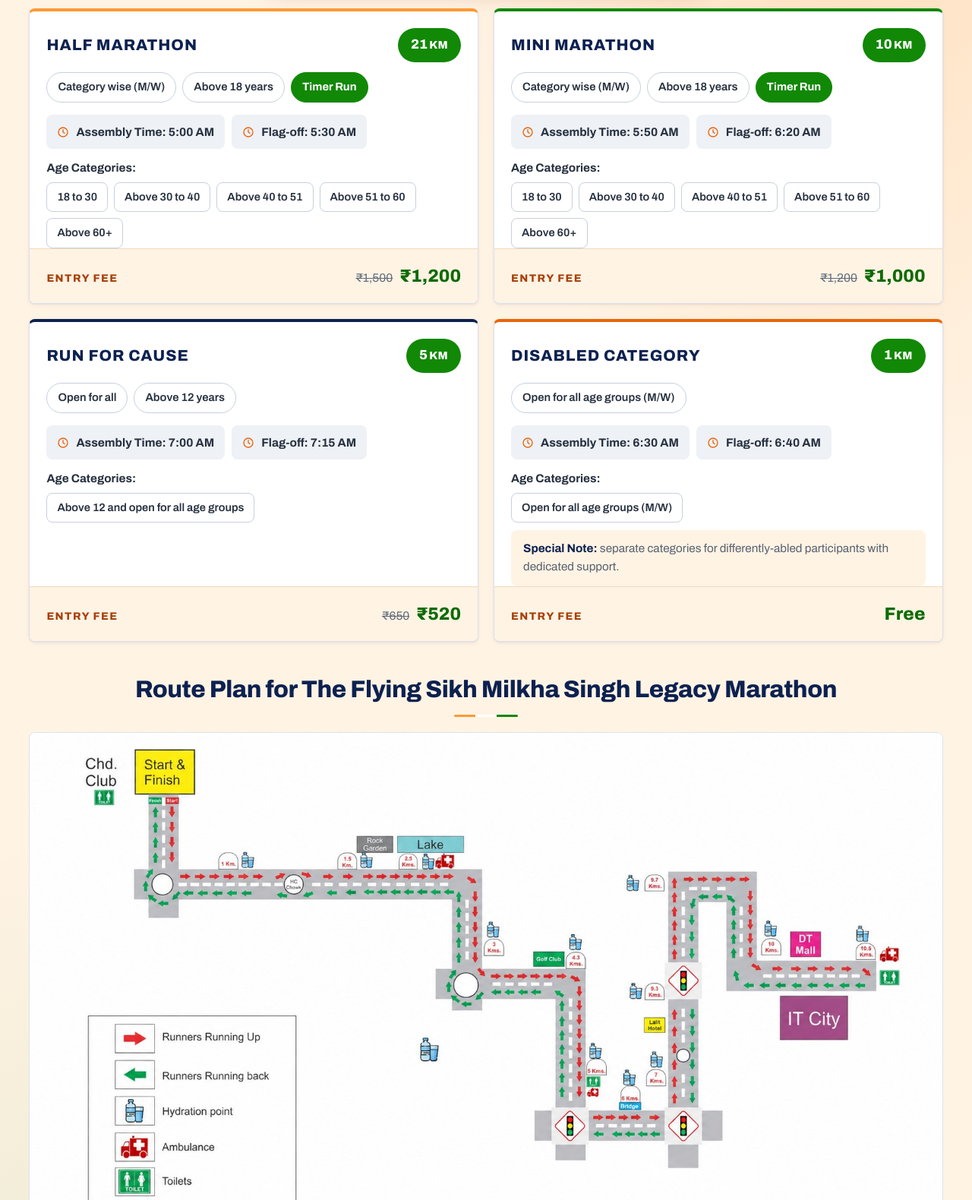
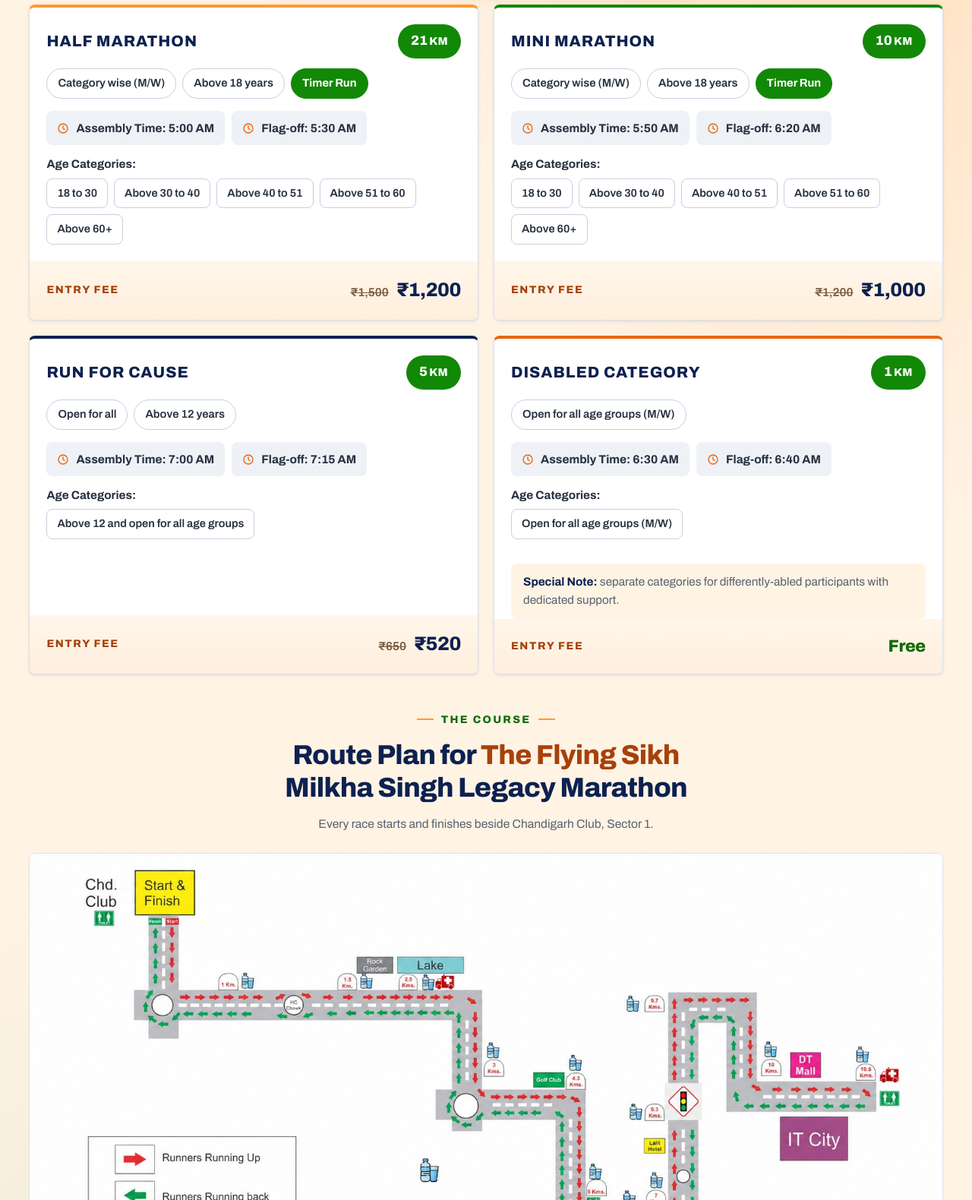
Before and after one commit to prmdigital/Milkha-Singh-Legacy-Marathon-2026, a PHP site: page / in a window 1280 px wide. Shown: the part 4920-6500 px from the top of the page at 76% size. Run offline with PHP 8.4, Linux system fonts and the light colour scheme.

Commit message:
Centre the purpose header, rebuild the fee band, animate the race chooser
Why We Run: header centred over what is already a centred grid.

Fee band: the 1px top edge landed a few pixels under a row of bordered chips,
so two lines fought each other. There is no rule at all now — the change of
ground is the separation, with 22px of clearance above it. The price is set as
the figure it is: navy at 1.42rem with the old price struck through beside it,
rather than a green number floating on white.

That struck price at #A08469 measured 3.11:1 on the band, under AA. It is
still information somebody reads, so it went to #7A5C43 — 5.42:1.

Route heading: a heading with a stub of rule under it was still just a heading.
It gets the eyebrow-then-title-then-note treatment every other block has, so it
reads as the start of something. 21.6px to 36px across the change.

Offer: moved out of the participation block to sit directly above the
registration form, where the incentive is next to the thing it is an incentive
for, and carrying its end date.

Race chooser: the selected option was a one-pixel colour change on a one-pixel
border. It now carries a tricolour edge that travels round the tile. Done with
two background layers and background-clip rather than a positioned
pseudo-element — a negative z-index child paints ABOVE its parent's background,
so the first attempt filled the whole tile instead of framing it. Every tile
carries a 2px border selected or not, so choosing one shifts nothing. Under
prefers-reduced-motion the frame stays and the travel stops.

0 contrast failures at 1280 afterwards, both gradients measured at each stop.

Co-Authored-By: Claude Opus 5 <noreply@anthropic.com>

```diff
--- a/admin/audit.php
+++ b/admin/audit.php
@@ -30,7 +30,7 @@ $labels = [
 <meta name="viewport" content="width=device-width, initial-scale=1">
 <meta name="robots" content="noindex, nofollow">
 <title>Activity &middot; Marathon Admin</title>
-<link rel="stylesheet" href="assets/admin.css?v=20260907-16">
+<link rel="stylesheet" href="assets/admin.css?v=20260907-17">
 </head>
 <body>
 
--- a/admin/auth.php
+++ b/admin/auth.php
@@ -180,7 +180,7 @@ function require_can(string $permission): void
         no_store();
         header('Content-Type: text/html; charset=utf-8');
         echo '<!doctype html><meta charset="utf-8"><title>Not allowed</title>'
-           . '<link rel="stylesheet" href="assets/admin.css?v=20260907-16">'
+           . '<link rel="stylesheet" href="assets/admin.css?v=20260907-17">'
            . '<main class="wrap"><p class="empty">'
            . 'Your account does not have access to that. '
            . '<a href="index.php">Back to registrations</a>.'
--- a/admin/hash-tool.php
+++ b/admin/hash-tool.php
@@ -34,7 +34,7 @@ if (($_SERVER['REQUEST_METHOD'] ?? '') === 'POST') {
 <meta name="viewport" content="width=device-width, initial-scale=1">
 <meta name="robots" content="noindex, nofollow">
 <title>Create admin password</title>
-<link rel="stylesheet" href="assets/admin.css?v=20260907-16">
+<link rel="stylesheet" href="assets/admin.css?v=20260907-17">
 </head>
 <body class="login-body">
 <main class="login">
--- a/admin/index.php
+++ b/admin/index.php
@@ -78,7 +78,7 @@ foreach (['gender', 'tshirt', 'city', 'age_min', 'age_max', 'id_proof'] as $k) {
 <meta name="viewport" content="width=device-width, initial-scale=1">
 <meta name="robots" content="noindex, nofollow">
 <title>Registrations &middot; Marathon Admin</title>
-<link rel="stylesheet" href="assets/admin.css?v=20260907-16">
+<link rel="stylesheet" href="assets/admin.css?v=20260907-17">
 </head>
 <body>
 
--- a/admin/login.php
+++ b/admin/login.php
@@ -72,7 +72,7 @@ $csrf = csrf_token();
 <meta name="viewport" content="width=device-width, initial-scale=1">
 <meta name="robots" content="noindex, nofollow">
 <title>Sign in · Marathon Admin</title>
-<link rel="stylesheet" href="assets/admin.css?v=20260907-16">
+<link rel="stylesheet" href="assets/admin.css?v=20260907-17">
 </head>
 <body class="login-body">
 
--- a/admin/password.php
+++ b/admin/password.php
@@ -53,7 +53,7 @@ if (($_SERVER['REQUEST_METHOD'] ?? '') === 'POST' && !$isBootstrap) {
 <meta name="viewport" content="width=device-width, initial-scale=1">
 <meta name="robots" content="noindex, nofollow">
 <title>Your password &middot; Marathon Admin</title>
-<link rel="stylesheet" href="assets/admin.css?v=20260907-16">
+<link rel="stylesheet" href="assets/admin.css?v=20260907-17">
 </head>
 <body>
 
--- a/admin/settings.php
+++ b/admin/settings.php
@@ -175,7 +175,7 @@ function secret_state($v): string
 <meta name="viewport" content="width=device-width, initial-scale=1">
 <meta name="robots" content="noindex, nofollow">
 <title>Settings &middot; Marathon Admin</title>
-<link rel="stylesheet" href="assets/admin.css?v=20260907-16">
+<link rel="stylesheet" href="assets/admin.css?v=20260907-17">
 </head>
 <body>
 
--- a/admin/sponsors.php
+++ b/admin/sponsors.php
@@ -105,7 +105,7 @@ $filtered = ($fStatus !== '' || $fTier !== '' || $q !== '');
 <meta name="viewport" content="width=device-width, initial-scale=1">
 <meta name="robots" content="noindex, nofollow">
 <title>Sponsors &middot; Marathon Admin</title>
-<link rel="stylesheet" href="assets/admin.css?v=20260907-16">
+<link rel="stylesheet" href="assets/admin.css?v=20260907-17">
 </head>
 <body>
 
--- a/admin/users.php
+++ b/admin/users.php
@@ -164,7 +164,7 @@ $csrf = csrf_token();
 <meta name="viewport" content="width=device-width, initial-scale=1">
 <meta name="robots" content="noindex, nofollow">
 <title>Users &middot; Marathon Admin</title>
-<link rel="stylesheet" href="assets/admin.css?v=20260907-16">
+<link rel="stylesheet" href="assets/admin.css?v=20260907-17">
 </head>
 <body>
 
--- a/admin/view.php
+++ b/admin/view.php
@@ -61,7 +61,7 @@ if (!$r) {
 <meta name="viewport" content="width=device-width, initial-scale=1">
 <meta name="robots" content="noindex, nofollow">
 <title><?= isset($notFound) ? 'Not found' : h($r['full_name']) ?> &middot; Marathon Admin</title>
-<link rel="stylesheet" href="assets/admin.css?v=20260907-16">
+<link rel="stylesheet" href="assets/admin.css?v=20260907-17">
 </head>
 <body>
 
--- a/assets/css/styles.css
+++ b/assets/css/styles.css
@@ -868,22 +868,42 @@ body::before {
  * middle: the age chips have borders of their own, and a hairline sitting a few
  * pixels under the last of them read as two lines fighting each other. The band
  * also gives the price somewhere to sit, which a bare row did not. */
+/* The band had a 1px top edge landing a few pixels under a row of bordered
+   chips, so the two lines fought. There is no rule at all now — the change of
+   ground is the separation, and it is given 22px of clearance above so the
+   chips finish well before it starts.
+ *
+ * The price is the reason anyone reads this row, so it is set as the figure it
+ * is: navy on saffron rather than green on white, with the old price struck
+ * through beside it at label size and a "save" chip carrying the difference. */
 .race-card__fee {
-  display: flex; align-items: baseline; justify-content: space-between;
-  gap: 14px; flex-wrap: wrap;
-  margin: auto -22px -24px; padding: 15px 22px 16px;
-  background: var(--bg-saffron);
-  border-top: 1px solid #F0D9BC;
+  display: flex; align-items: center; justify-content: space-between;
+  gap: 12px; flex-wrap: wrap;
+  margin: auto -22px -24px; padding: 16px 22px 17px;
+  background: linear-gradient(180deg, #FFF6EA 0%, #FFEFDD 100%);
   border-radius: 0 0 calc(var(--radius-lg) - 1px) calc(var(--radius-lg) - 1px);
 }
+.race-card__ages { margin-bottom: 22px; }
+
 .race-card__fee-label {
-  font-size: var(--fs-xs); font-weight: 800; letter-spacing: .1em;
+  font-size: var(--fs-xs); font-weight: 800; letter-spacing: .11em;
   text-transform: uppercase; color: var(--saffron-text);
 }
-.race-card__fee-amt { display: inline-flex; align-items: baseline; gap: 9px; }
-.race-card__fee-amt s { font-size: var(--fs-sm); color: var(--ink-mute); }
-.race-card__fee-amt b { font-size: 1.3rem; font-weight: 800; color: var(--green-deep); }
-.race-card__fee-amt b.is-free { letter-spacing: .01em; }
+.race-card__fee-amt {
+  display: inline-flex; align-items: baseline; gap: 10px;
+}
+/* #A08469 measured 3.11:1 on this band — a struck price is still information
+   somebody reads, so it has to clear 4.5 like anything else. This is the same
+   warm brown taken down until it does: 5.4:1 on the band's darker stop. */
+.race-card__fee-amt s {
+  font-size: var(--fs-sm); font-weight: 600; color: #7A5C43;
+  text-decoration-thickness: 1px;
+}
+.race-card__fee-amt b {
+  font-size: 1.42rem; font-weight: 800; letter-spacing: -.02em;
+  color: var(--navy);
+}
+.race-card__fee-amt b.is-free { font-size: 1.24rem; color: var(--green-deep); }
 
 /* Sits directly under the age categories it qualifies, not pinned to the foot
    of the card. `margin-top: auto` pushed it to the bottom, which on the short
@@ -1037,19 +1057,37 @@ body::before {
 
 /* ---------- Route ---------- */
 /* Names what the map is, so it is not just a picture dropped under the cards. */
-/* This introduces the map, which is the largest single thing in the section;
-   at card-title size it read as a caption for the block above it instead. */
+/* Introduces the map, which is the largest single thing in the section. A
+   heading and a stub of rule under it was still just a heading; it now gets the
+   same eyebrow-then-title treatment every other block on the page has, so it
+   reads as the start of something rather than a caption floating above it. */
+.route__head { text-align: center; margin: 48px 0 24px; }
+.route__eyebrow {
+  display: block; margin-bottom: 12px;
+  font-size: var(--fs-xs); font-weight: 800;
+  letter-spacing: .16em; text-transform: uppercase;
+  color: var(--green-deep);
+}
+.route__eyebrow::before,
+.route__eyebrow::after {
+  content: ''; display: inline-block; vertical-align: middle;
+  width: 22px; height: 2px; margin-bottom: 3px;
+  background: var(--saffron);
+}
+.route__eyebrow::before { margin-right: 10px; }
+.route__eyebrow::after  { margin-left: 10px; }
+
 .route__title {
-  margin: 44px 0 20px;
-  font-size: clamp(1.3rem, 2.8vw, 1.75rem);
-  font-weight: 800; letter-spacing: -.015em; color: var(--navy);
-  text-align: center;
-}
-.route__title::after {
-  content: ''; display: block;
-  width: 84px; height: 3px; margin: 14px auto 0;
-  border-radius: 2px;
-  background: var(--tricolor);
+  margin: 0;
+  font-size: clamp(1.45rem, 3.2vw, 2rem);
+  font-weight: 800; letter-spacing: -.02em; line-height: 1.2;
+  color: var(--navy);
+}
+.route__title .accent { color: var(--saffron-text); }
+
+.route__note {
+  margin: 12px auto 0; max-width: 620px;
+  font-size: var(--fs-sm); color: var(--ink-dim);
 }
 
 .route { margin: 0; }
--- a/index.html
+++ b/index.html
@@ -32,7 +32,7 @@
 <link rel="preconnect" href="https://fonts.googleapis.com" />
 <link rel="preconnect" href="https://fonts.gstatic.com" crossorigin />
 <link href="https://fonts.googleapis.com/css2?family=Archivo:wght@400;500;600;700;800&display=swap" rel="stylesheet" />
-<link rel="stylesheet" href="assets/css/styles.css?v=20260907-16" />
+<link rel="stylesheet" href="assets/css/styles.css?v=20260907-17" />
 
 <!-- Event schema: this is what makes Google show your date + venue in search results. -->
 <script type="application/ld+json">
@@ -561,7 +561,11 @@
 
     </div>
 
-    <h3 class="route__title">Route Plan for The Flying Sikh Milkha Singh Legacy Marathon</h3>
+    <div class="route__head">
+      <span class="route__eyebrow">The Course</span>
+      <h3 class="route__title">Route Plan for <span class="accent">The Flying Sikh</span><br />Milkha Singh Legacy Marathon</h3>
+      <p class="route__note">Every race starts and finishes beside Chandigarh Club, Sector 1.</p>
+    </div>
 
     <figure class="route">
       <img src="images/route-map.jpg"
@@ -627,17 +631,6 @@
           </ul>
         </div>
 
-        <p class="fees__deal">
-          <span class="fees__deal-tag">Diwali offer</span>
-          <span class="fees__deal-line">
-            <b>Early birds save more.</b> Register before Diwali.
-          </span>
-          <span class="fees__deal-save">
-            <em>Save up to</em>
-            <b>&#8377;300</b>
-          </span>
-        </p>
-
       </div>
 
       <aside class="fees__aside">
@@ -663,6 +656,17 @@
     <h2 class="section__title">Be Part of the Legacy.</h2>
 
     <p class="register__slogan">One Run. One Pledge. One Nation.</p>
+
+    <p class="fees__deal">
+      <span class="fees__deal-tag">Diwali offer</span>
+      <span class="fees__deal-line">
+        <b>Early birds save more.</b> Ends 7 November 2026.
+      </span>
+      <span class="fees__deal-save">
+        <em>Save up to</em>
+        <b>&#8377;300</b>
+      </span>
+    </p>
 
     <form class="reg" id="regForm" novalidate>
 
@@ -1044,7 +1048,7 @@
   <svg viewBox="0 0 24 24" aria-hidden="true"><path d="M12 19V5M5 12l7-7 7 7"/></svg>
 </button>
 
-<script src="assets/js/main.js?v=20260907-16" defer></script>
-<script src="assets/js/register.js?v=20260907-16" defer></script>
+<script src="assets/js/main.js?v=20260907-17" defer></script>
+<script src="assets/js/register.js?v=20260907-17" defer></script>
 </body>
 </html>
--- a/privacy-policy.html
+++ b/privacy-policy.html
@@ -11,7 +11,7 @@
 <link rel="preconnect" href="https://fonts.googleapis.com" />
 <link rel="preconnect" href="https://fonts.gstatic.com" crossorigin />
 <link href="https://fonts.googleapis.com/css2?family=Archivo:wght@400;500;600;700;800&display=swap" rel="stylesheet" />
-<link rel="stylesheet" href="assets/css/styles.css?v=20260907-16" />
+<link rel="stylesheet" href="assets/css/styles.css?v=20260907-17" />
 </head>
 <body>
 
--- a/refund-policy.html
+++ b/refund-policy.html
@@ -11,7 +11,7 @@
 <link rel="preconnect" href="https://fonts.googleapis.com" />
 <link rel="preconnect" href="https://fonts.gstatic.com" crossorigin />
 <link href="https://fonts.googleapis.com/css2?family=Archivo:wght@400;500;600;700;800&display=swap" rel="stylesheet" />
-<link rel="stylesheet" href="assets/css/styles.css?v=20260907-16" />
+<link rel="stylesheet" href="assets/css/styles.css?v=20260907-17" />
 </head>
 <body>
 
--- a/setup.php
+++ b/setup.php
@@ -434,7 +434,7 @@ $e = static function (string $s): string {
 <meta name="viewport" content="width=device-width, initial-scale=1">
 <meta name="robots" content="noindex, nofollow">
 <title>Setup &middot; Milkha Singh Legacy Marathon</title>
-<link rel="stylesheet" href="admin/assets/admin.css?v=20260907-16">
+<link rel="stylesheet" href="admin/assets/admin.css?v=20260907-17">
 <style>
   .setup { max-width: 720px; margin: 40px auto; padding: 0 20px 80px; }
   .setup h1 { color: var(--navy); margin: 0 0 6px; }
--- a/sponsor.html
+++ b/sponsor.html
@@ -11,7 +11,7 @@
 <link rel="preconnect" href="https://fonts.googleapis.com" />
 <link rel="preconnect" href="https://fonts.gstatic.com" crossorigin />
 <link href="https://fonts.googleapis.com/css2?family=Archivo:wght@400;500;600;700;800&display=swap" rel="stylesheet" />
-<link rel="stylesheet" href="assets/css/styles.css?v=20260907-16" />
+<link rel="stylesheet" href="assets/css/styles.css?v=20260907-17" />
 </head>
 <body>
 
@@ -158,6 +158,6 @@
   </div>
 </footer>
 
-<script src="assets/js/sponsor.js?v=20260907-16"></script>
+<script src="assets/js/sponsor.js?v=20260907-17"></script>
 </body>
 </html>
--- a/terms-conditions.html
+++ b/terms-conditions.html
@@ -11,7 +11,7 @@
 <link rel="preconnect" href="https://fonts.googleapis.com" />
 <link rel="preconnect" href="https://fonts.gstatic.com" crossorigin />
 <link href="https://fonts.googleapis.com/css2?family=Archivo:wght@400;500;600;700;800&display=swap" rel="stylesheet" />
-<link rel="stylesheet" href="assets/css/styles.css?v=20260907-16" />
+<link rel="stylesheet" href="assets/css/styles.css?v=20260907-17" />
 </head>
 <body>
 
```
Also changed, not shown: other parts of assets/css/styles.css (+56 -12 lines).
